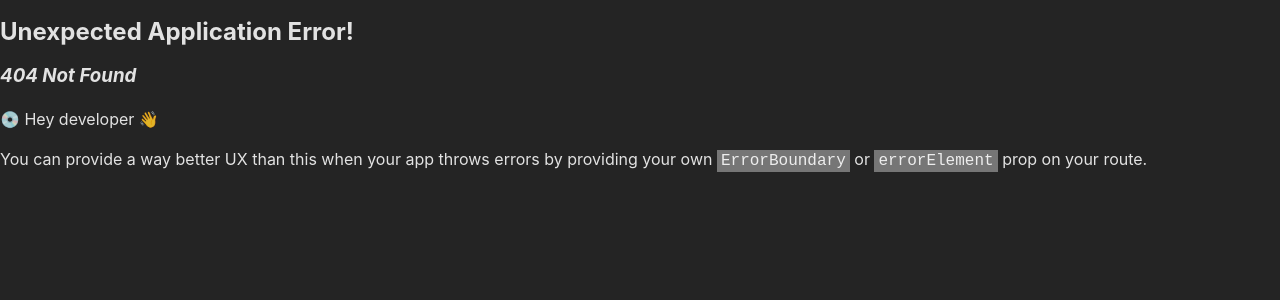
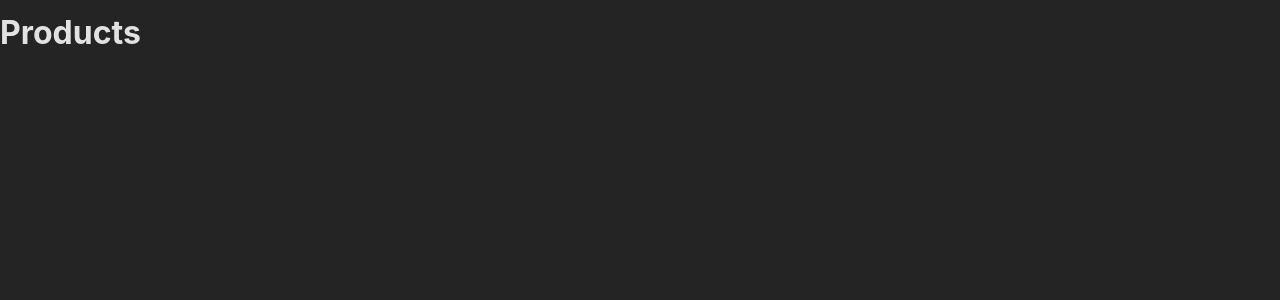
Before and after one commit to AnSh202302/21-routing, a React (Create React App) app: page /products in a window 1280 px wide. Before the commit this address had no page. Shown: the top 300 px of the page. Built offline with nearby package versions, Linux system fonts and the light colour scheme.

Commit message:
Adding a Second Route

```diff
--- a/src/App.js
+++ b/src/App.js
@@ -1,10 +1,15 @@
 import { createBrowserRouter, RouterProvider } from "react-router-dom";
 import HomePage from "./pages/Home";
+import ProductsPage from "./pages/Products";
 
 const router = createBrowserRouter([
   {
     path: "/",
     element: <HomePage />,
+  },
+  {
+    path: "/products",
+    element: <ProductsPage />,
   },
 ]);
 
--- /dev/null
+++ b/src/pages/Products.js
@@ -0,0 +1,5 @@
+function ProductsPage() {
+  return <h1>Products</h1>;
+}
+
+export default ProductsPage;
```
